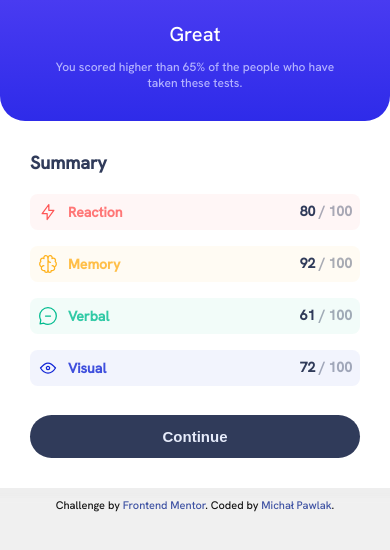
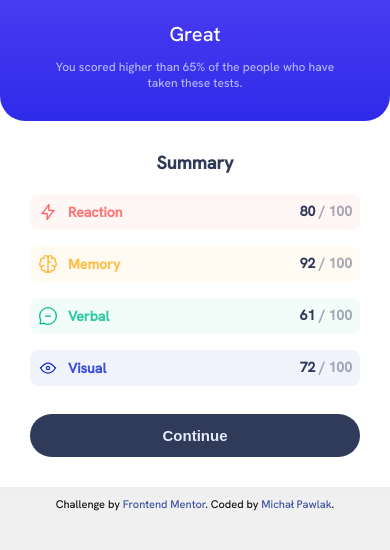
Before and after one commit to MichalPawlak0/Frontend-Mentor-Results-Summary-Component, a plain HTML site: page index.html in a window 390 px wide. Shown: the part 212-762 px from the top of the page. Drawn offline with Linux system fonts and the light colour scheme.

Commit message:
small mobile design adjustment

```diff
--- a/style.css
+++ b/style.css
@@ -200,5 +200,9 @@ body {
   }
   .summary {
     width: 100%;
+    padding-top: clamp(2rem, 3.5vh, 3rem);
+    display: flex;
+    flex-direction: column;
+    align-items: center;
   }
 }
```
